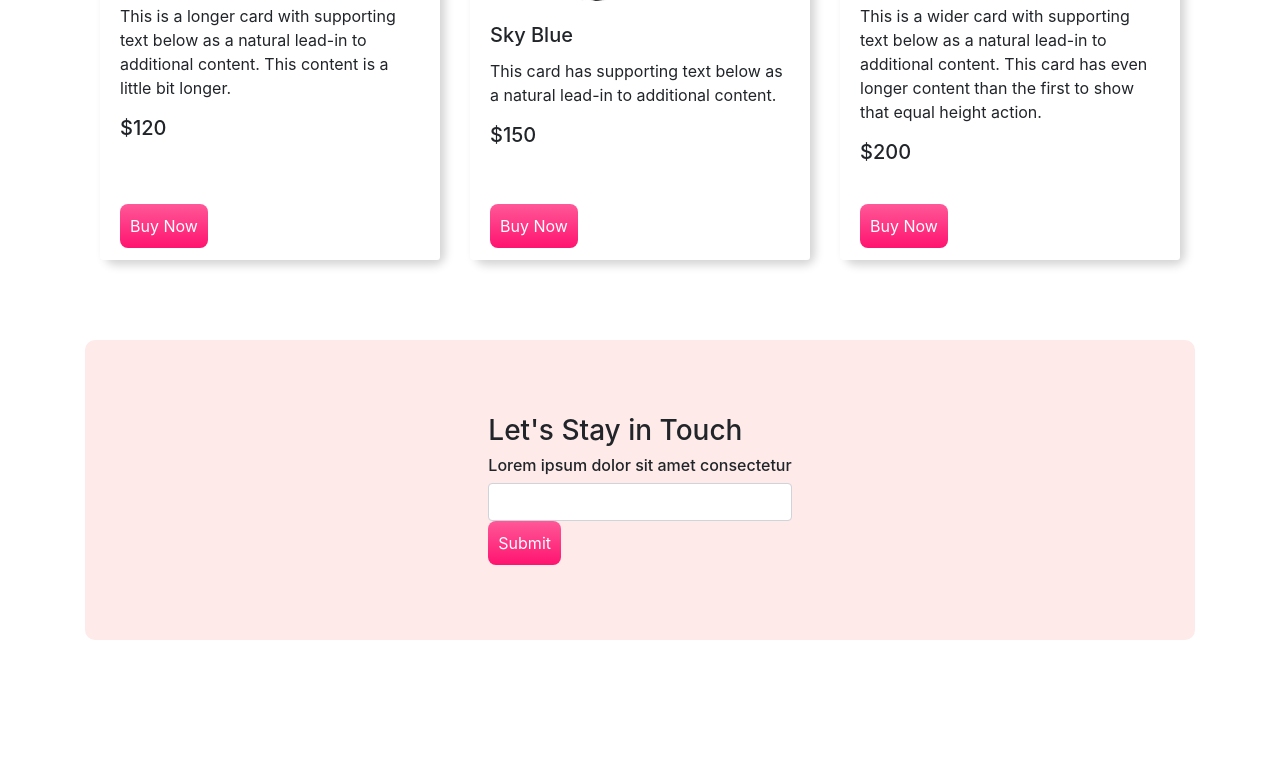
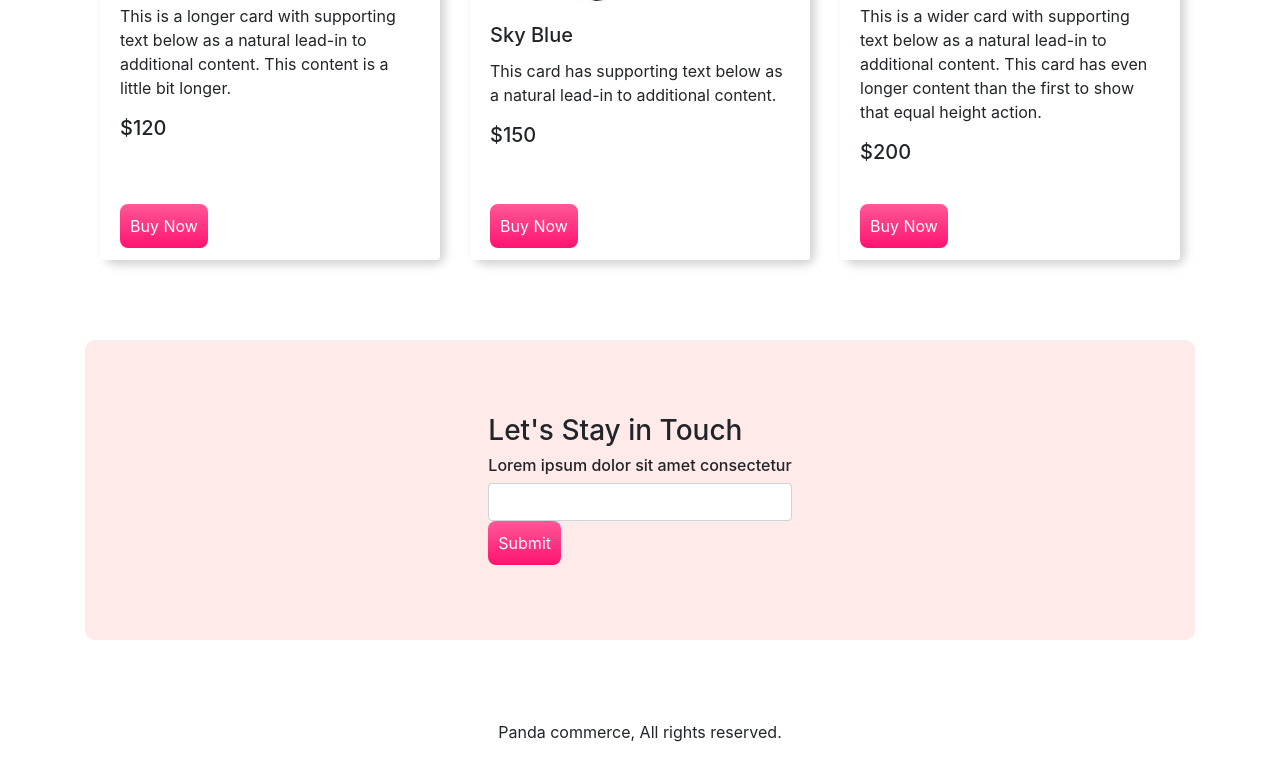
Before and after one commit to ShuvamMazumder/panda-ecommerce, a plain HTML site: page index.html in a window 1280 px wide. Shown: the part 1838-2618 px from the top of the page. Before the commit the page ends 2558 px from the top, so only its background shows below. Drawn offline with nearby package versions, Linux system fonts and the light colour scheme.

Commit message:
need to fix

```diff
--- a/index.html
+++ b/index.html
@@ -102,19 +102,19 @@
             <div class="col-md-4  ">
                 <div class="cat1 d-flex justify-content-between align-items-center">
                     <h1>Watch</h1>
-                <img src="images/categories/watch.png" alt="">
+                    <img src="images/categories/watch.png" alt="">
                 </div>
             </div>
             <div class="col-md-4 ">
                 <div class="cat2 d-flex justify-content-between align-items-center">
                     <h1>Bagpacks</h1>
-                <img src="images/categories/bag.png" alt="">
+                    <img src="images/categories/bag.png" alt="">
                 </div>
             </div>
             <div class="col-md-4 ">
                 <div class="cat3 d-flex justify-content-between align-items-center">
                     <h1>Shoes</h1>
-                <img src="images/categories/shoes.png" alt="">
+                    <img src="images/categories/shoes.png" alt="">
                 </div>
             </div>
         </div>
@@ -220,6 +220,11 @@
     </div>
 
 
+    <footer>
+      <p>Panda commerce, All rights reserved.</p>
+    </footer>
+
+
     <script src="https://code.jquery.com/jquery-3.5.1.slim.min.js" integrity="sha384-DfXdz2htPH0lsSSs5nCTpuj/zy4C+OGpamoFVy38MVBnE+IbbVYUew+OrCXaRkfj" crossorigin="anonymous"></script>
     <script src="https://cdn.jsdelivr.net/npm/popper.js@1.16.0/dist/umd/popper.min.js" integrity="sha384-Q6E9RHvbIyZFJoft+2mJbHaEWldlvI9IOYy5n3zV9zzTtmI3UksdQRVvoxMfooAo" crossorigin="anonymous"></script>
     <script src="https://stackpath.bootstrapcdn.com/bootstrap/4.5.0/js/bootstrap.min.js" integrity="sha384-OgVRvuATP1z7JjHLkuOU7Xw704+h835Lr+6QL9UvYjZE3Ipu6Tp75j7Bh/kR0JKI" crossorigin="anonymous"></script>
--- a/style.css
+++ b/style.css
@@ -55,3 +55,6 @@
 #contact-us{
     height: 300px;
 }
+footer{
+    text-align: center;
+}
```
